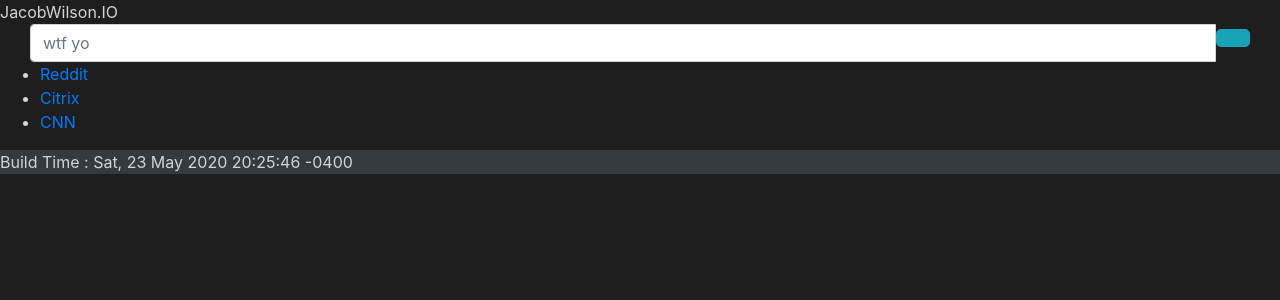
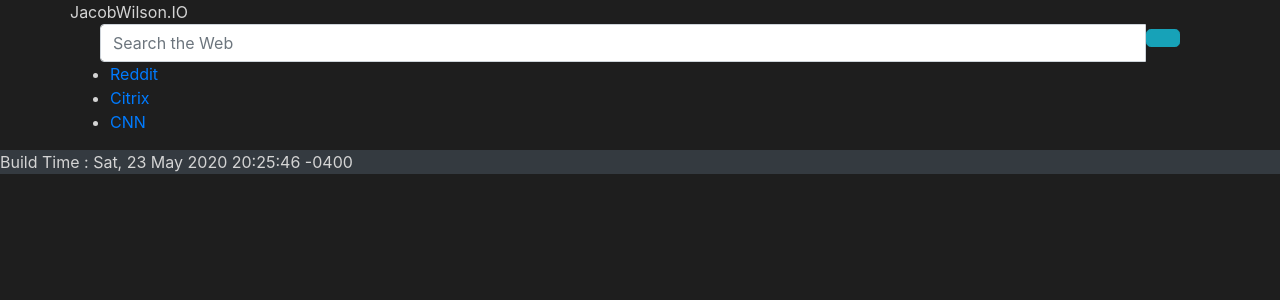
Before and after one commit to jdwilson85/startPage, a Jekyll site: the page built from index.md, in a window 1280 px wide. Shown: the top 300 px of the page. Built offline with Jekyll 4.4.1, drawn with Linux system fonts in a browser that asks for light colours; nearby versions of some CDN libraries.

Commit message:
search styling

```diff
--- a/_layouts/default.html
+++ b/_layouts/default.html
@@ -3,7 +3,7 @@
 {% include head.html %}
 
 <body>
-  <div class="container-fluid">
+  <div class="container">
     <div class="row">
       JacobWilson.IO
     </div>
@@ -11,7 +11,7 @@
       <div class="col md-6">
         <div id="custom-search-input">
           <div class="input-group col-md 12">
-            <input type="text" class="form-control input-lg" placeholder="wtf yo" />
+            <input type="text" class="form-control input-lg" placeholder="Search the Web" />
             <span class="input-group-btn">
               <button class="btn btn-info btn-lg" type="button">
                 <i class="glyphicon glyphicon-search"></i>
```
